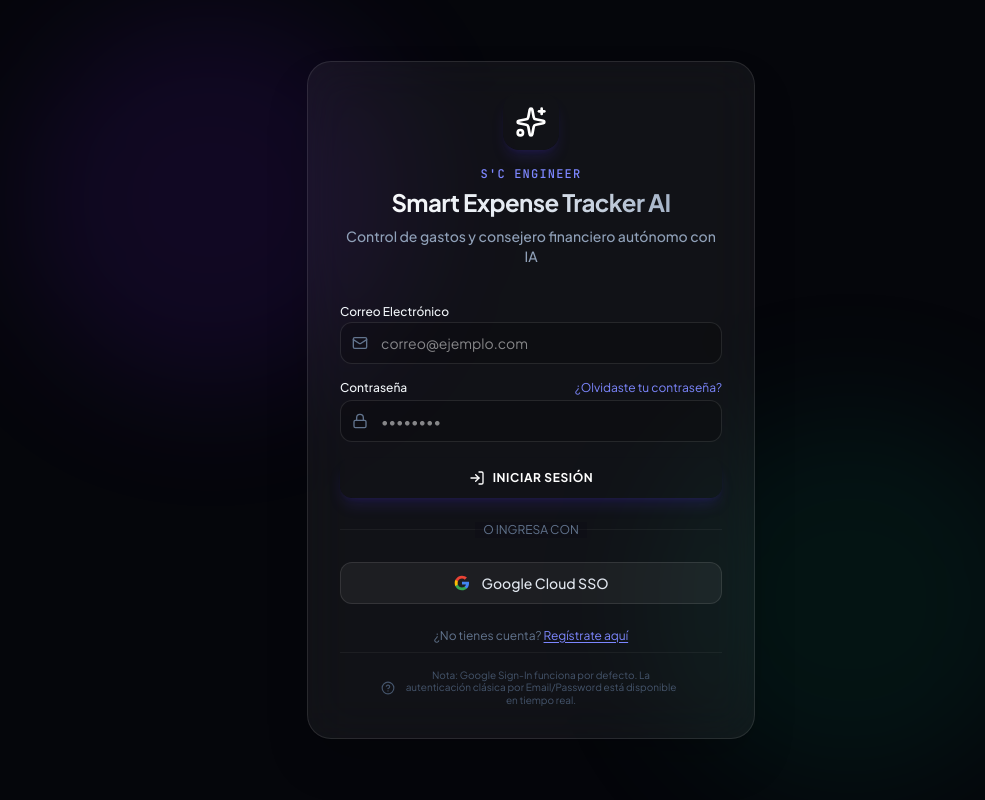
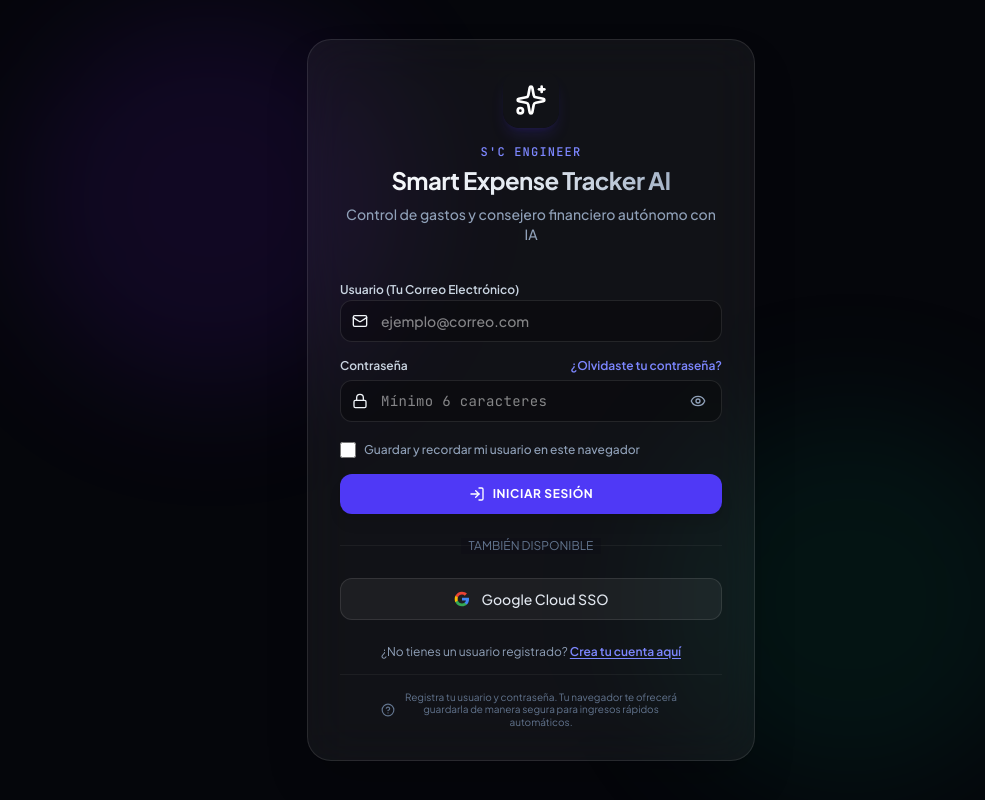
Before and after one commit to yeilercaicedovelasquez-hub/gestor-de-gastos, a React (Vite) app: page / in a window 1280 px wide. Shown: the whole page, without its empty margins (109-1094 px from the left). Built offline with nearby package versions, Linux system fonts and the light colour scheme; no server answers.

Commit message:
feat(auth): add password visibility toggle and remember email
Implement password masking toggle and persistence for the email field using localStorage to improve user experience.

```diff
--- a/src/components/AuthScreen.tsx
+++ b/src/components/AuthScreen.tsx
@@ -1,6 +1,6 @@
 import React, { useState } from "react";
 import { useAuth } from "../contexts/AuthContext";
-import { LogIn, UserPlus, HelpCircle, Key, Mail, User as UserIcon, Lock, Sparkles, AlertCircle } from "lucide-react";
+import { LogIn, UserPlus, HelpCircle, Key, Mail, User as UserIcon, Lock, Sparkles, AlertCircle, Eye, EyeOff } from "lucide-react";
 import { motion, AnimatePresence } from "motion/react";
 
 export function AuthScreen() {
@@ -14,24 +14,26 @@ export function AuthScreen() {
   } = useAuth();
 
   const [mode, setMode] = useState<"login" | "register" | "forgot">("login");
-  const [email, setEmail] = useState("");
+  const [email, setEmail] = useState(() => localStorage.getItem("remembered_email") || "");
   const [password, setPassword] = useState("");
   const [displayName, setDisplayName] = useState("");
+  const [rememberMe, setRememberMe] = useState(() => !!localStorage.getItem("remembered_email"));
+  const [showPassword, setShowPassword] = useState(false);
   const [error, setError] = useState<string | null>(null);
   const [success, setSuccess] = useState<string | null>(null);
   const [loading, setLoading] = useState(false);
 
   const handleValidate = () => {
     if (!email || !email.includes("@")) {
-      setError("Por favor ingresa un correo electrónico válido.");
+      setError("Por favor ingresa un correo electrónico válido para tu usuario.");
       return false;
     }
     if (mode !== "forgot" && (!password || password.length < 6)) {
-      setError("La contraseña debe tener al menos 6 caracteres.");
+      setError("La contraseña debe tener al menos 6 caracteres para mayor seguridad.");
       return false;
     }
     if (mode === "register" && !displayName.trim()) {
-      setError("El nombre de usuario es obligatorio.");
+      setError("Por favor ingresa un nombre para tu perfil de usuario.");
       return false;
     }
     return true;
@@ -47,26 +49,34 @@ export function AuthScreen() {
 
     setLoading(true);
     try {
+      if (rememberMe) {
+        localStorage.setItem("remembered_email", email);
+      } else {
+        localStorage.removeItem("remembered_email");
+      }
+
       if (mode === "login") {
         await loginWithEmail(email, password);
       } else if (mode === "register") {
         await registerWithEmail(email, password, displayName);
-        setSuccess("Cuenta registrada correctamente. ¡Bienvenido!");
+        setSuccess("¡Cuenta creada con éxito! Ya puedes ingresar.");
+        setMode("login");
+        setPassword("");
       } else {
         await resetPassword(email);
-        setSuccess("Se ha enviado un correo para restablecer tu contraseña. Revisa tu bandeja de entrada.");
+        setSuccess("Te hemos enviado un enlace de recuperación a tu correo electrónico. Revísalo para restablecer tu contraseña.");
       }
     } catch (err: any) {
       console.error("Auth submit error:", err);
       if (err.code === "auth/operation-not-allowed") {
-        setError("El registro por Email/Contraseña no está habilitado en tu consola Firebase. Por favor usa 'Google Cloud SSO' o habilita el proveedor de Email/Password en Authentication > Sign-in method.");
+        setError("El inicio de sesión clásico (Email/Contraseña) no está habilitado en tu consola Firebase authentication. Por favor usa Google.");
       } else {
         setError(
-          err.code === "auth/user-not-found" ? "No existe un usuario con este correo electrónico." :
-          err.code === "auth/wrong-password" ? "Contraseña incorrecta." :
-          err.code === "auth/email-already-in-use" ? "El correo electrónico ya está registrado." :
-          err.code === "auth/invalid-credential" ? "Credenciales de inicio de sesión inválidas o expiradas." :
-          err.message || "Ocurrió un error inesperado al iniciar sesión."
+          err.code === "auth/user-not-found" ? "No existe ningún usuario registrado con este correo." :
+          err.code === "auth/wrong-password" ? "Contraseña incorrecta. Inténtalo de nuevo." :
+          err.code === "auth/email-already-in-use" ? "Este correo electrónico ya está registrado. Intenta iniciar sesión." :
+          err.code === "auth/invalid-credential" ? "Credenciales incorrectas. Verifica tu contraseña." :
+          err.message || "Ocurrió un error inesperado al procesar tu solicitud."
         );
       }
     } finally {
@@ -82,7 +92,7 @@ export function AuthScreen() {
       await loginWithGoogle();
     } catch (err: any) {
       console.error("Google Auth error:", err);
-      setError("Error al iniciar sesión con Google. Inténtalo de nuevo o revisa la consola para más detalles.");
+      setError("No se pudo iniciar sesión con Google. Intenta con tu correo y contraseña.");
     } finally {
       setLoading(false);
     }
@@ -117,7 +127,7 @@ export function AuthScreen() {
             className="mb-4 p-3 bg-red-950/20 border border-red-500/30 text-red-200 text-xs rounded-xl flex items-start gap-2 shadow-lg"
           >
             <AlertCircle className="w-4.5 h-4.5 shrink-0 mt-0.5 text-red-400" />
-            <div>
+            <div className="text-left">
               <p className="font-bold text-red-300">Error en Base de Datos / Conexión:</p>
               <p className="opacity-90 font-mono text-[10px] break-all leading-tight mt-1">{authError}</p>
               <p className="text-[10px] mt-1.5 text-slate-400">Si este error persiste, favor revisar que el Firestore esté aprovisionado o que las reglas estén desplegadas.</p>
@@ -129,9 +139,9 @@ export function AuthScreen() {
           <motion.div
             initial={{ opacity: 0, y: -10 }}
             animate={{ opacity: 1, y: 0 }}
-            className="mb-4 p-3 bg-red-950/40 border border-red-500/30 text-red-300 text-xs rounded-xl flex items-start gap-2"
+            className="mb-4 p-3 bg-red-950/40 border border-red-500/30 text-red-350 text-xs rounded-xl flex items-start gap-2 text-left"
           >
-            <AlertCircle className="w-4 h-4 shrink-0 mt-0.5" />
+            <AlertCircle className="w-4 h-4 shrink-0 mt-0.5 text-red-400" />
             <span>{error}</span>
           </motion.div>
         )}
@@ -140,14 +150,14 @@ export function AuthScreen() {
           <motion.div
             initial={{ opacity: 0, y: -10 }}
             animate={{ opacity: 1, y: 0 }}
-            className="mb-4 p-3 bg-emerald-950/40 border border-emerald-500/30 text-emerald-300 text-xs rounded-xl flex items-start gap-2"
+            className="mb-4 p-3 bg-emerald-950/40 border border-emerald-500/30 text-emerald-350 text-xs rounded-xl flex items-start gap-2 text-left"
           >
-            <AlertCircle className="w-4 h-4 shrink-0 mt-0.5" />
+            <AlertCircle className="w-4 h-4 shrink-0 mt-0.5 text-emerald-400" />
             <span>{success}</span>
           </motion.div>
         )}
 
-        <form onSubmit={handleSubmit} className="space-y-4">
+        <form onSubmit={handleSubmit} className="space-y-4" id={mode === "login" ? "login-form" : mode === "register" ? "register-form" : "forgot-form"}>
           <AnimatePresence mode="wait">
             {mode === "register" && (
               <motion.div
@@ -155,68 +165,109 @@ export function AuthScreen() {
                 initial={{ opacity: 0, height: 0 }}
                 animate={{ opacity: 1, height: "auto" }}
                 exit={{ opacity: 0, height: 0 }}
-                className="space-y-1 overflow-hidden"
+                className="space-y-1.5 overflow-hidden text-left"
               >
-                <label className="text-xs font-medium text-slate-350">Nombre Completo o Usuario</label>
+                <label htmlFor="reg-name" className="text-xs font-semibold text-slate-300">Tu Nombre o Alias</label>
                 <div className="relative">
-                  <UserIcon className="w-4 h-4 absolute left-3 top-1/2 -translate-y-1/2 text-slate-500" />
+                  <UserIcon className="w-4 h-4 absolute left-3 top-1/2 -translate-y-1/2 text-slate-450" />
                   <input
+                    id="reg-name"
+                    name="name"
                     type="text"
+                    required
+                    autoComplete="name"
                     value={displayName}
                     onChange={(e) => setDisplayName(e.target.value)}
-                    placeholder="Ej. Juan Pérez"
-                    className="w-full pl-10 pr-4 py-2.5 bg-black/20 border border-white/10 focus:border-indigo-500 focus:ring-1 focus:ring-indigo-500 rounded-xl outline-none text-sm transition-all text-white"
+                    placeholder="Ej. Manuel"
+                    className="w-full pl-10 pr-4 py-2.5 bg-black/30 border border-white/10 focus:border-indigo-500 focus:ring-1 focus:ring-indigo-500 rounded-xl outline-none text-sm transition-all text-white placeholder:text-slate-650 font-medium"
                   />
                 </div>
               </motion.div>
             )}
           </AnimatePresence>
 
-          <div className="space-y-1">
-            <label className="text-xs font-medium text-slate-350">Correo Electrónico</label>
+          <div className="space-y-1.5 text-left">
+            <label htmlFor="auth-email" className="text-xs font-semibold text-slate-300">
+              {mode === "forgot" ? "Correo electrónico del usuario" : "Usuario (Tu Correo Electrónico)"}
+            </label>
             <div className="relative">
-              <Mail className="w-4 h-4 absolute left-3 top-1/2 -translate-y-1/2 text-slate-500" />
+              <Mail className="w-4 h-4 absolute left-3 top-1/2 -translate-y-1/2 text-slate-450" />
               <input
+                id="auth-email"
+                name="email"
                 type="email"
+                required
+                autoComplete={mode === "register" ? "email" : "username"}
                 value={email}
                 onChange={(e) => setEmail(e.target.value)}
-                placeholder="correo@ejemplo.com"
-                className="w-full pl-10 pr-4 py-2.5 bg-black/20 border border-white/10 focus:border-indigo-500 focus:ring-1 focus:ring-indigo-500 rounded-xl outline-none text-sm transition-all text-white"
+                placeholder="ejemplo@correo.com"
+                className="w-full pl-10 pr-4 py-2.5 bg-black/30 border border-white/10 focus:border-indigo-500 focus:ring-1 focus:ring-indigo-500 rounded-xl outline-none text-sm transition-all text-white placeholder:text-slate-650 font-medium"
               />
             </div>
           </div>
 
           {mode !== "forgot" && (
-            <div className="space-y-1">
+            <div className="space-y-1.5 text-left">
               <div className="flex justify-between items-center">
-                <label className="text-xs font-medium text-slate-350">Contraseña</label>
+                <label htmlFor="auth-password" className="text-xs font-semibold text-slate-300">Contraseña</label>
                 {mode === "login" && (
                   <button
                     type="button"
-                    onClick={() => setMode("forgot")}
-                    className="text-xs text-indigo-400 hover:text-indigo-300 transition-colors"
+                    onClick={() => {
+                      setMode("forgot");
+                      setError(null);
+                      setSuccess(null);
+                    }}
+                    className="text-xs text-indigo-400 hover:text-indigo-300 hover:underline transition-colors font-semibold"
                   >
                     ¿Olvidaste tu contraseña?
                   </button>
                 )}
               </div>
               <div className="relative">
-                <Lock className="w-4 h-4 absolute left-3 top-1/2 -translate-y-1/2 text-slate-500" />
+                <Lock className="w-4 h-4 absolute left-3 top-1/2 -translate-y-1/2 text-slate-450" />
                 <input
-                  type="password"
+                  id="auth-password"
+                  name="password"
+                  type={showPassword ? "text" : "password"}
+                  required
+                  autoComplete={mode === "register" ? "new-password" : "current-password"}
                   value={password}
                   onChange={(e) => setPassword(e.target.value)}
-                  placeholder="••••••••"
-                  className="w-full pl-10 pr-4 py-2.5 bg-black/20 border border-white/10 focus:border-indigo-500 focus:ring-1 focus:ring-indigo-500 rounded-xl outline-none text-sm transition-all text-white"
+                  placeholder="Mínimo 6 caracteres"
+                  className="w-full pl-10 pr-10 py-2.5 bg-black/30 border border-white/10 focus:border-indigo-500 focus:ring-1 focus:ring-indigo-500 rounded-xl outline-none text-sm transition-all text-white placeholder:text-slate-650 font-mono tracking-wide"
                 />
+                <button
+                  type="button"
+                  onClick={() => setShowPassword(!showPassword)}
+                  className="absolute right-3 top-1/2 -translate-y-1/2 text-slate-400 hover:text-slate-250 transition-colors p-1 rounded-full cursor-pointer hover:bg-white/5"
+                  title={showPassword ? "Ocultar contraseña" : "Mostrar contraseña"}
+                >
+                  {showPassword ? <EyeOff className="w-4 h-4" /> : <Eye className="w-4 h-4" />}
+                </button>
               </div>
+            </div>
+          )}
+
+          {mode === "login" && (
+            <div className="flex items-center gap-2 pt-1 text-left">
+              <input
+                id="remember-me"
+                type="checkbox"
+                checked={rememberMe}
+                onChange={(e) => setRememberMe(e.target.checked)}
+                className="w-4 h-4 rounded border-white/10 bg-black/30 checked:bg-indigo-650 checked:border-indigo-500 focus:ring-1 focus:ring-indigo-500 outline-none text-indigo-600 cursor-pointer"
+              />
+              <label htmlFor="remember-me" className="text-xs text-slate-400 hover:text-slate-300 cursor-pointer font-medium select-none">
+                Guardar y recordar mi usuario en este navegador
+              </label>
             </div>
           )}
 
           <button
             type="submit"
             disabled={loading}
-            className="w-full py-3 bg-gradient-to-r from-indigo-650 to-violet-650 hover:from-indigo-600 hover:to-violet-600 text-white font-bold text-xs tracking-wider uppercase rounded-xl transition-all focus:ring-2 focus:ring-indigo-500/50 disabled:opacity-50 flex items-center justify-center gap-2 cursor-pointer shadow-lg shadow-indigo-600/15 mt-2"
+            className="w-full py-3 bg-indigo-600 hover:bg-indigo-550 text-white font-bold text-xs tracking-wider uppercase rounded-xl transition-all focus:ring-2 focus:ring-indigo-550 disabled:opacity-50 flex items-center justify-center gap-2 cursor-pointer shadow-lg mt-4 duration-150 active:scale-[0.98]"
           >
             {loading ? (
               <span className="w-4 h-4 border-2 border-slate-200 border-t-transparent rounded-full animate-spin"></span>
@@ -228,12 +279,12 @@ export function AuthScreen() {
             ) : mode === "register" ? (
               <>
                 <UserPlus className="w-4 h-4" />
-                Registrar Cuenta
+                Crear y Guardar Cuenta
               </>
             ) : (
               <>
                 <Key className="w-4 h-4" />
-                Recuperar Contraseña
+                Enviar Enlace de Recuperación
               </>
             )}
           </button>
@@ -244,14 +295,14 @@ export function AuthScreen() {
             <div className="w-full border-t border-white/5"></div>
           </div>
           <div className="relative flex justify-center text-xs uppercase">
-            <span className="bg-[#0c0d16]/30 px-2 text-slate-500">O ingresa con</span>
+            <span className="bg-[#0c0d16]/30 px-2 text-slate-500">También disponible</span>
           </div>
         </div>
 
         <button
           onClick={handleGoogleLogin}
           disabled={loading}
-          className="w-full py-2.5 bg-white/5 hover:bg-white/10 border border-white/10 text-slate-200 font-medium rounded-xl text-sm transition-all flex items-center justify-center gap-2 cursor-pointer"
+          className="w-full py-2.5 bg-white/5 hover:bg-white/10 border border-white/10 text-slate-200 font-medium rounded-xl text-sm transition-all flex items-center justify-center gap-2 cursor-pointer duration-150 active:scale-[0.98]"
         >
           <svg className="w-4 h-4 mr-1" viewBox="0 0 24 24" fill="currentColor">
             <path d="M22.56 12.25c0-.78-.07-1.53-.2-2.25H12v4.26h5.92c-.26 1.37-1.04 2.53-2.21 3.31v2.77h3.57c2.08-1.92 3.28-4.74 3.28-8.09z" fill="#4285F4" />
@@ -262,35 +313,64 @@ export function AuthScreen() {
           Google Cloud SSO
         </button>
 
-        <div className="text-center mt-6 text-xs text-slate-500 space-y-2">
+        <div className="text-center mt-6 text-xs text-slate-400 space-y-3.5">
           {mode === "login" ? (
-            <p>
-              ¿No tienes cuenta?{" "}
+            <p className="text-slate-400">
+              ¿No tienes un usuario registrado?{" "}
               <button
                 type="button"
-                onClick={() => setMode("register")}
-                className="text-indigo-400 hover:text-indigo-300 underline underline-offset-2 transition-colors inline"
+                onClick={() => {
+                  setMode("register");
+                  setError(null);
+                  setSuccess(null);
+                }}
+                className="text-indigo-400 hover:text-indigo-300 underline underline-offset-2 transition-colors inline font-semibold"
               >
-                Regístrate aquí
+                Crea tu cuenta aquí
+              </button>
+            </p>
+          ) : mode === "register" ? (
+            <p className="text-slate-400">
+              ¿Ya tienes cuenta guardada?{" "}
+              <button
+                type="button"
+                onClick={() => {
+                  setMode("login");
+                  setError(null);
+                  setSuccess(null);
+                }}
+                className="text-indigo-400 hover:text-indigo-300 underline underline-offset-2 transition-colors inline font-semibold"
+              >
+                Inicia sesión aquí
               </button>
             </p>
           ) : (
-            <p>
-              ¿Ya tienes cuenta?{" "}
-              <button
-                type="button"
-                onClick={() => setMode("login")}
-                className="text-indigo-400 hover:text-indigo-300 underline underline-offset-2 transition-colors inline"
-              >
-                Inicia sesión
-              </button>
-            </p>
+            <div className="space-y-2">
+              <p className="text-slate-400">
+                ¿Recordaste tu contraseña?{" "}
+                <button
+                  type="button"
+                  onClick={() => {
+                    setMode("login");
+                    setError(null);
+                    setSuccess(null);
+                  }}
+                  className="text-indigo-400 hover:text-indigo-300 underline underline-offset-2 transition-colors inline font-semibold"
+                >
+                  Volver al inicio de sesión
+                </button>
+              </p>
+              <div className="p-3 bg-indigo-950/20 border border-indigo-500/20 text-[11px] rounded-xl text-slate-300 text-left leading-relaxed">
+                <p className="font-bold text-indigo-300 mb-1 font-mono">Para recuperar tu acceso:</p>
+                Ingresa tu correo y te enviaremos un email seguro de restablecimiento de contraseña. Abre el link que recibas e introduce tu nueva clave.
+              </div>
+            </div>
           )}
 
-          <div className="pt-4 border-t border-white/5 flex items-center justify-center gap-1.5 text-slate-600">
-            <HelpCircle className="w-3.5 h-3.5 shrink-0" />
-            <p className="max-w-[280px] leading-tight text-[10px]">
-              Nota: Google Sign-In funciona por defecto. La autenticación clásica por Email/Password está disponible en tiempo real.
+          <div className="pt-4 border-t border-white/5 flex items-center justify-center gap-1.5 text-slate-550">
+            <HelpCircle className="w-3.5 h-3.5 shrink-0 text-slate-500" />
+            <p className="max-w-[280px] leading-tight text-[10px] text-slate-500">
+              Registra tu usuario y contraseña. Tu navegador te ofrecerá guardarla de manera segura para ingresos rápidos automáticos.
             </p>
           </div>
         </div>
```
